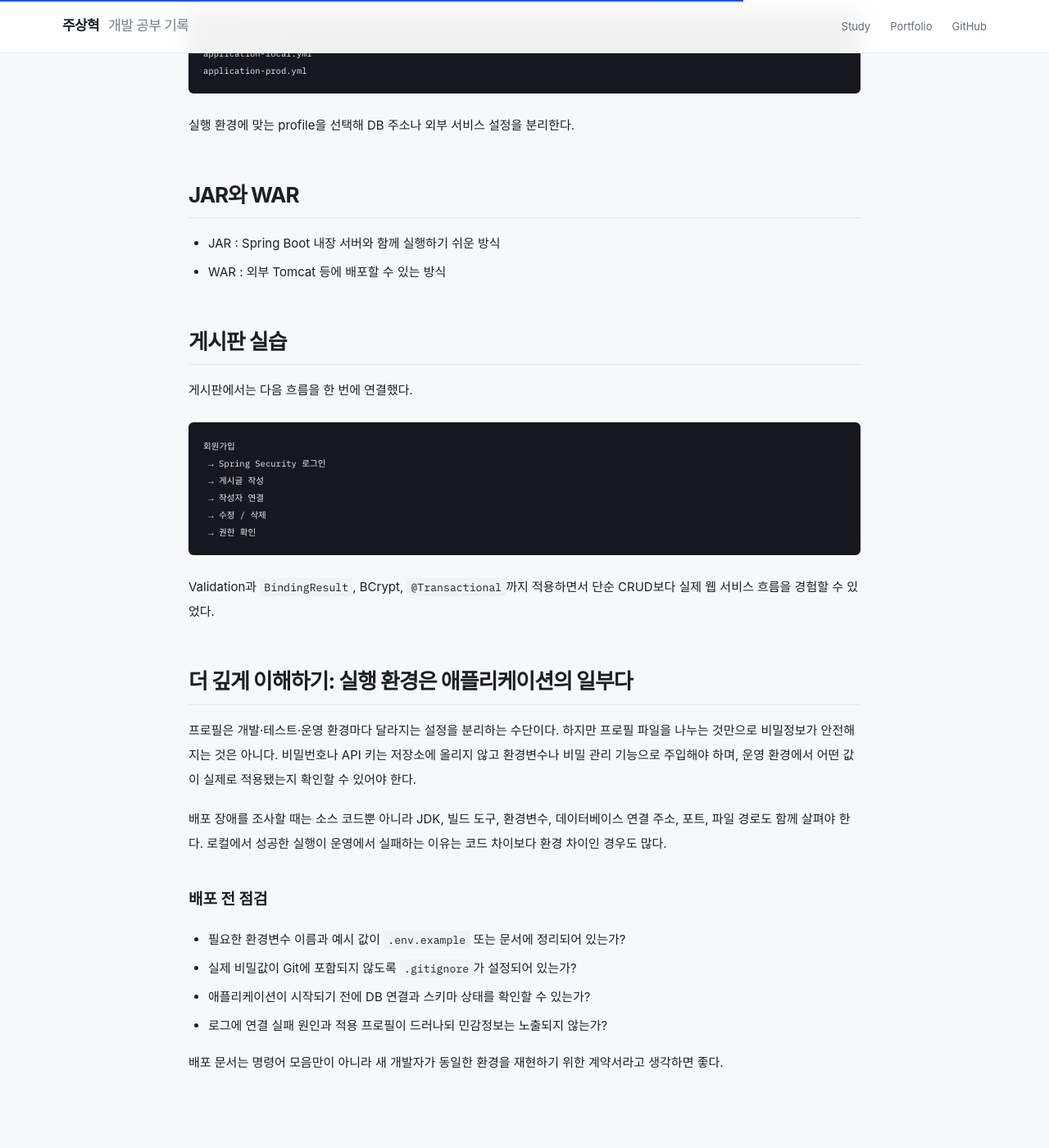
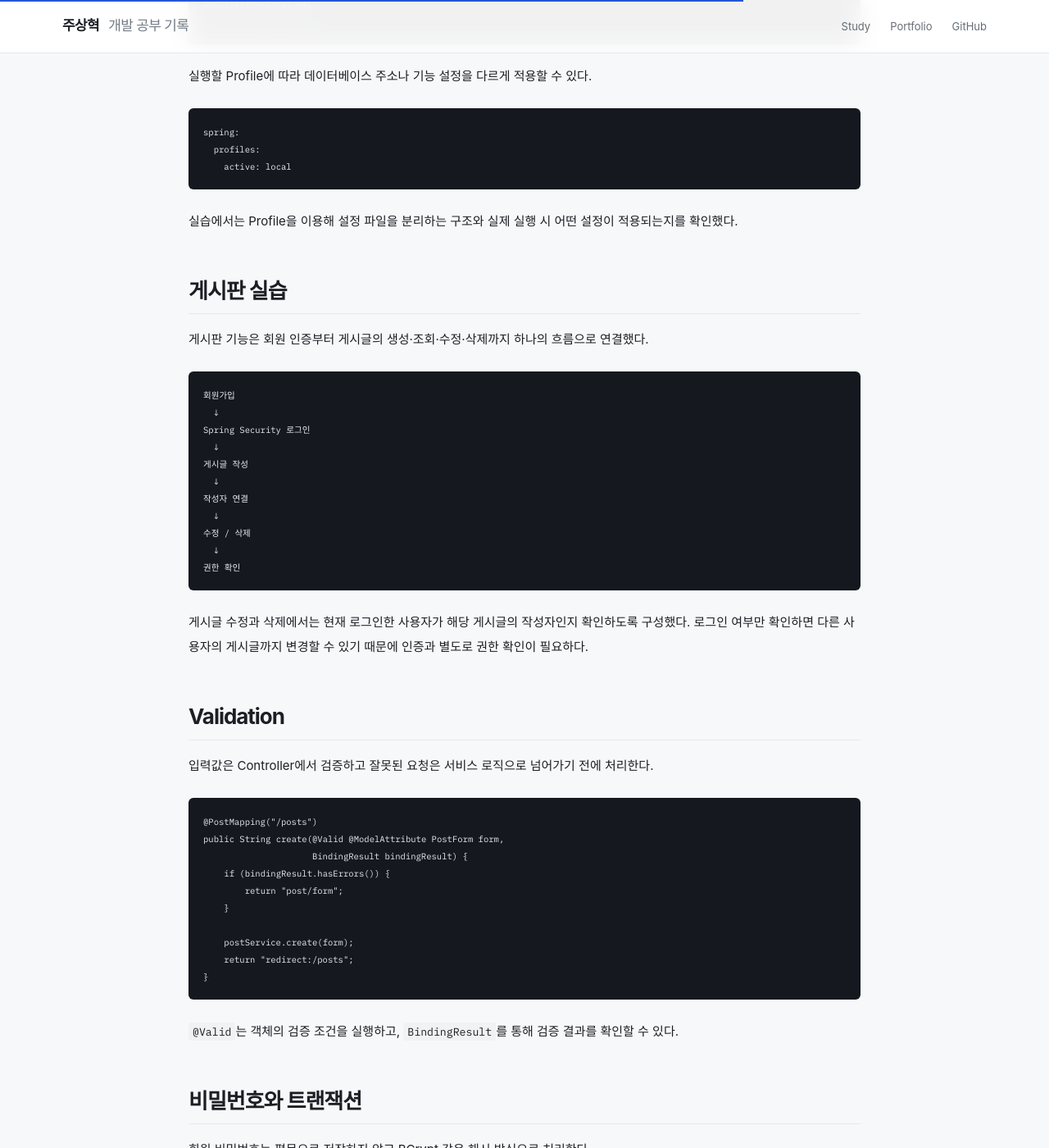
Before and after one commit to zuzusnasna/zuzusnasna.github.io, a Jekyll site: the page built from _posts/2026-09-10-spring-deployment-profile-board.md, in a window 1280 px wide and 1400 px high, scrolled down 850 px. Shown: the whole window at 82% size. Built offline with Jekyll 4.4.1, drawn with Linux system fonts in a browser that asks for light colours; some web fonts are replaced; some of the changed text lies outside the part shown.

Commit message:
수정: 게시판 실습 글에서 실제로 하지 않은 배포 내용 제거

````diff
--- a/_posts/2026-09-10-spring-deployment-profile-board.md
+++ b/_posts/2026-09-10-spring-deployment-profile-board.md
@@ -1,55 +1,76 @@
 ---
 layout: post
-title: "Spring Boot 학습 : Profile, JAR/WAR 배포와 게시판 실습"
+title: "Spring Boot 학습 : Profile과 게시판 실습"
 date: 2026-09-10 09:00:00 +0900
 categories: [학습]
-tags: [Spring Boot, 배포, Profile, JPA, Spring Security]
+tags: [Spring Boot, Profile, JPA, Spring Security, Validation]
 ---
 
-Spring Boot 학습 후반에는 개발 코드뿐 아니라 실행 환경과 배포까지 함께 정리했다.
+오늘은 Spring Boot의 Profile 설정을 확인하고, Spring Security와 JPA를 사용해 게시판 실습을 진행했다.
 
 ## Profile
 
-개발·운영처럼 환경별 설정을 분리할 수 있다.
+개발 환경처럼 설정값이 달라지는 경우 Profile을 사용해 환경별 설정을 나눌 수 있다.
 
 ```text
 application.yml
 application-local.yml
-application-prod.yml
+application-test.yml
 ```
 
-실행 환경에 맞는 profile을 선택해 DB 주소나 외부 서비스 설정을 분리한다.
+실행할 Profile에 따라 데이터베이스 주소나 기능 설정을 다르게 적용할 수 있다.
 
-## JAR와 WAR
+```yaml
+spring:
+  profiles:
+    active: local
+```
 
-- JAR : Spring Boot 내장 서버와 함께 실행하기 쉬운 방식
-- WAR : 외부 Tomcat 등에 배포할 수 있는 방식
+실습에서는 Profile을 이용해 설정 파일을 분리하는 구조와 실제 실행 시 어떤 설정이 적용되는지를 확인했다.
 
 ## 게시판 실습
 
-게시판에서는 다음 흐름을 한 번에 연결했다.
+게시판 기능은 회원 인증부터 게시글의 생성·조회·수정·삭제까지 하나의 흐름으로 연결했다.
 
 ```text
 회원가입
- → Spring Security 로그인
- → 게시글 작성
- → 작성자 연결
- → 수정 / 삭제
- → 권한 확인
+  ↓
+Spring Security 로그인
+  ↓
+게시글 작성
+  ↓
+작성자 연결
+  ↓
+수정 / 삭제
+  ↓
+권한 확인
 ```
 
-Validation과 `BindingResult`, BCrypt, `@Transactional`까지 적용하면서 단순 CRUD보다 실제 웹 서비스 흐름을 경험할 수 있었다.
+게시글 수정과 삭제에서는 현재 로그인한 사용자가 해당 게시글의 작성자인지 확인하도록 구성했다. 로그인 여부만 확인하면 다른 사용자의 게시글까지 변경할 수 있기 때문에 인증과 별도로 권한 확인이 필요하다.
 
-## 더 깊게 이해하기: 실행 환경은 애플리케이션의 일부다
+## Validation
 
-프로필은 개발·테스트·운영 환경마다 달라지는 설정을 분리하는 수단이다. 하지만 프로필 파일을 나누는 것만으로 비밀정보가 안전해지는 것은 아니다. 비밀번호나 API 키는 저장소에 올리지 않고 환경변수나 비밀 관리 기능으로 주입해야 하며, 운영 환경에서 어떤 값이 실제로 적용됐는지 확인할 수 있어야 한다.
+입력값은 Controller에서 검증하고 잘못된 요청은 서비스 로직으로 넘어가기 전에 처리한다.
 
-배포 장애를 조사할 때는 소스 코드뿐 아니라 JDK, 빌드 도구, 환경변수, 데이터베이스 연결 주소, 포트, 파일 경로도 함께 살펴야 한다. 로컬에서 성공한 실행이 운영에서 실패하는 이유는 코드 차이보다 환경 차이인 경우도 많다.
+```java
+@PostMapping("/posts")
+public String create(@Valid @ModelAttribute PostForm form,
+                     BindingResult bindingResult) {
+    if (bindingResult.hasErrors()) {
+        return "post/form";
+    }
 
-### 배포 전 점검
-- 필요한 환경변수 이름과 예시 값이 `.env.example` 또는 문서에 정리되어 있는가?
-- 실제 비밀값이 Git에 포함되지 않도록 `.gitignore`가 설정되어 있는가?
-- 애플리케이션이 시작되기 전에 DB 연결과 스키마 상태를 확인할 수 있는가?
-- 로그에 연결 실패 원인과 적용 프로필이 드러나되 민감정보는 노출되지 않는가?
+    postService.create(form);
+    return "redirect:/posts";
+}
+```
 
-배포 문서는 명령어 모음만이 아니라 새 개발자가 동일한 환경을 재현하기 위한 계약서라고 생각하면 좋다.
+`@Valid`는 객체의 검증 조건을 실행하고, `BindingResult`를 통해 검증 결과를 확인할 수 있다.
+
+## 비밀번호와 트랜잭션
+
+회원 비밀번호는 평문으로 저장하지 않고 BCrypt 같은 해시 방식으로 처리한다.
+
+게시글 작성이나 수정처럼 여러 데이터 변경이 하나의 작업으로 묶여야 하는 경우에는 `@Transactional`을 사용해 트랜잭션 경계를 설정한다.
+
+이번 실습에서는 실제 배포 환경을 구성한 것이 아니라 **Spring Boot에서 게시판 기능이 어떤 계층과 기술을 거쳐 동작하는지**에 집중했다.
````
